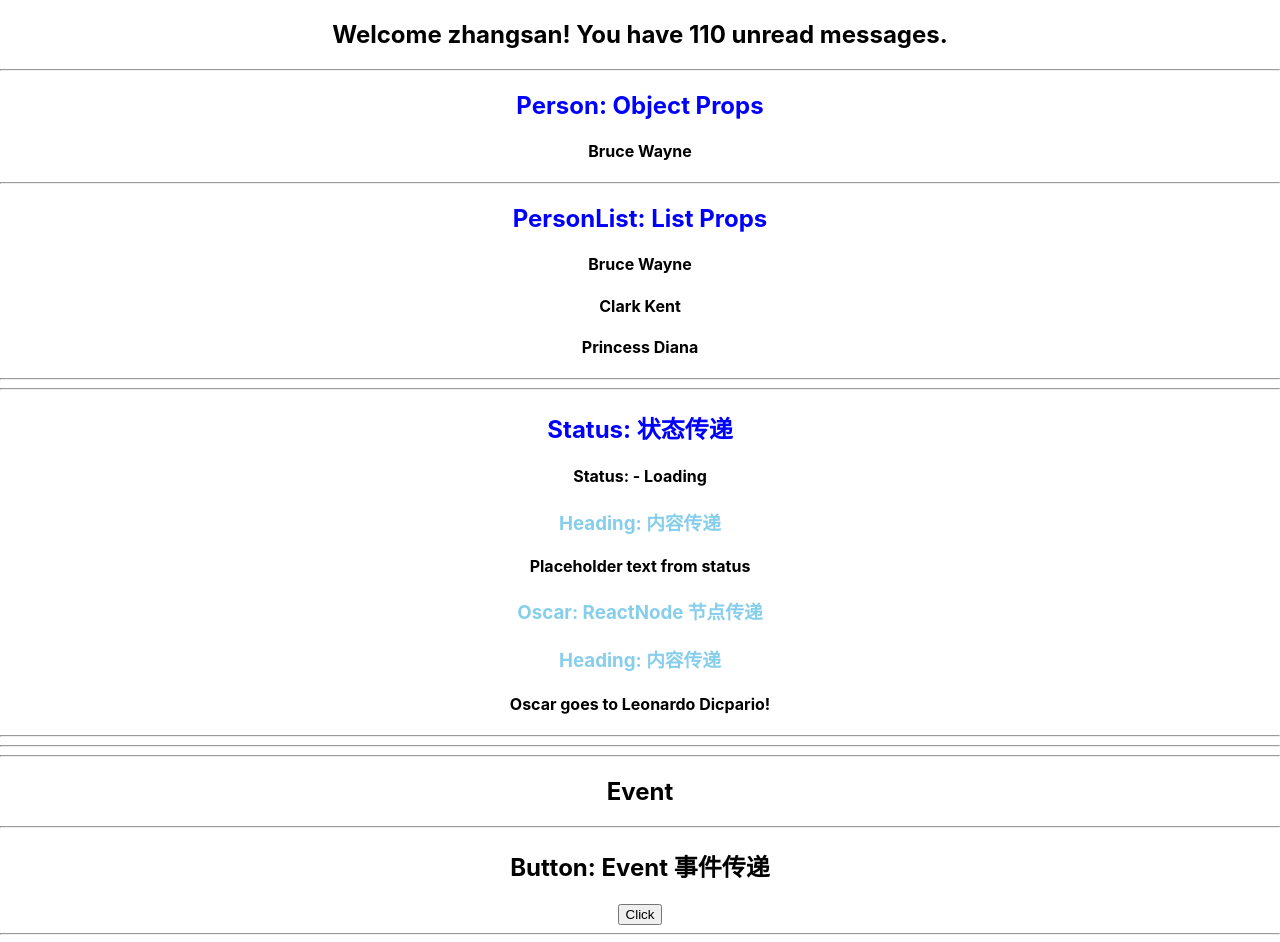
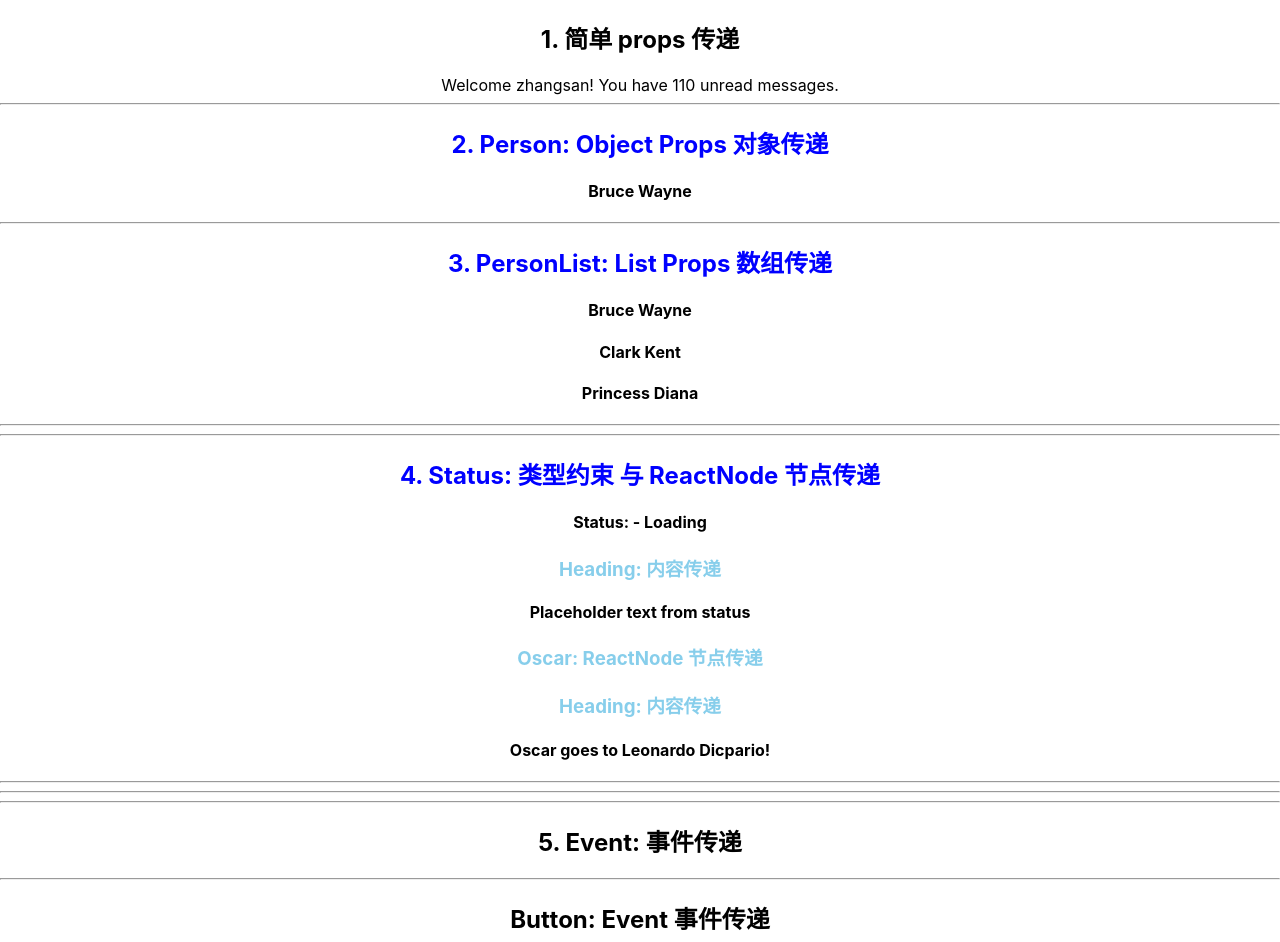
Before and after one commit to tangx/react_scaffolding_ts, a React (Create React App) app: page / in a window 1280 px wide. Shown: the top 942 px of the page. Built offline with nearby package versions, Linux system fonts and the light colour scheme.

Commit message:
chore: update title

```diff
--- a/src/components/Event.tsx
+++ b/src/components/Event.tsx
@@ -6,7 +6,7 @@ export default function Event() {
   return (
     <div>
       <hr /><hr />
-      <h2>Event</h2>
+      <h2>5. Event: 事件传递</h2>
       <Button handleClick={(event, id) => {
         console.log('Button Click', event, "id=", id);
       }}
--- a/src/components/Greet.tsx
+++ b/src/components/Greet.tsx
@@ -10,13 +10,17 @@ export default function Greet(props: GreetProps) {
   const { messageCount = 0 } = props
   return (
 
-    <h2>
-      {
-        props.isLoggedIn
-          ? `Welcome ${props.name}! You have ${messageCount} unread messages.`
-          : 'Welcome Guest!'
-      }
-    </h2 >
+    <div>
+      <h2>1. 简单 props 传递</h2>
+      <div>
+
+        {
+          props.isLoggedIn
+            ? `Welcome ${props.name}! You have ${messageCount} unread messages.`
+            : 'Welcome Guest!'
+        }
+      </div >
+    </div>
 
   )
 }
--- a/src/components/Person.tsx
+++ b/src/components/Person.tsx
@@ -10,7 +10,7 @@ export default function Person(props: PersonProps) {
   return (
     <div>
       <hr />
-      <h2 style={{ color: 'blue' }}>Person: Object Props</h2>
+      <h2 style={{ color: 'blue' }}>2. Person: Object Props 对象传递</h2>
       <h4>{name.first} {name.last}</h4>
     </div>
   )
--- a/src/components/PersonList.tsx
+++ b/src/components/PersonList.tsx
@@ -11,7 +11,7 @@ export default function PersonList({ names }: PersonListProps) {
   return (
     <div>
       <hr />
-      <h2 style={{ color: 'blue' }}>PersonList: List Props</h2>
+      <h2 style={{ color: 'blue' }}>3. PersonList: List Props 数组传递</h2>
       {
         // 这里使用 index 作为 key 是不规范的
         names.map((name, index) => {
--- a/src/components/Status.tsx
+++ b/src/components/Status.tsx
@@ -21,7 +21,7 @@ export default function Status(props: StatusProps) {
   return (
     <div>
       <hr />
-      <h2 style={{ color: 'blue' }}>Status: 状态传递</h2>
+      <h2 style={{ color: 'blue' }}>4. Status: 类型约束 与 ReactNode 节点传递 </h2>
       <h4>Status: - {message}</h4>
       <Heading>Placeholder text from status</Heading>
       <Oscar>
--- a/src/components/Style.tsx
+++ b/src/components/Style.tsx
@@ -5,7 +5,7 @@ export default function Style() {
   return (
     <div>
       <hr /><hr />
-      <h2>Container: Style props</h2>
+      <h2>6. Container: Style props 类型传递</h2>
       <Container styles={{ color: 'green', border: '1px solid black', padding: '1rem' }} />
     </div>
   )
```
